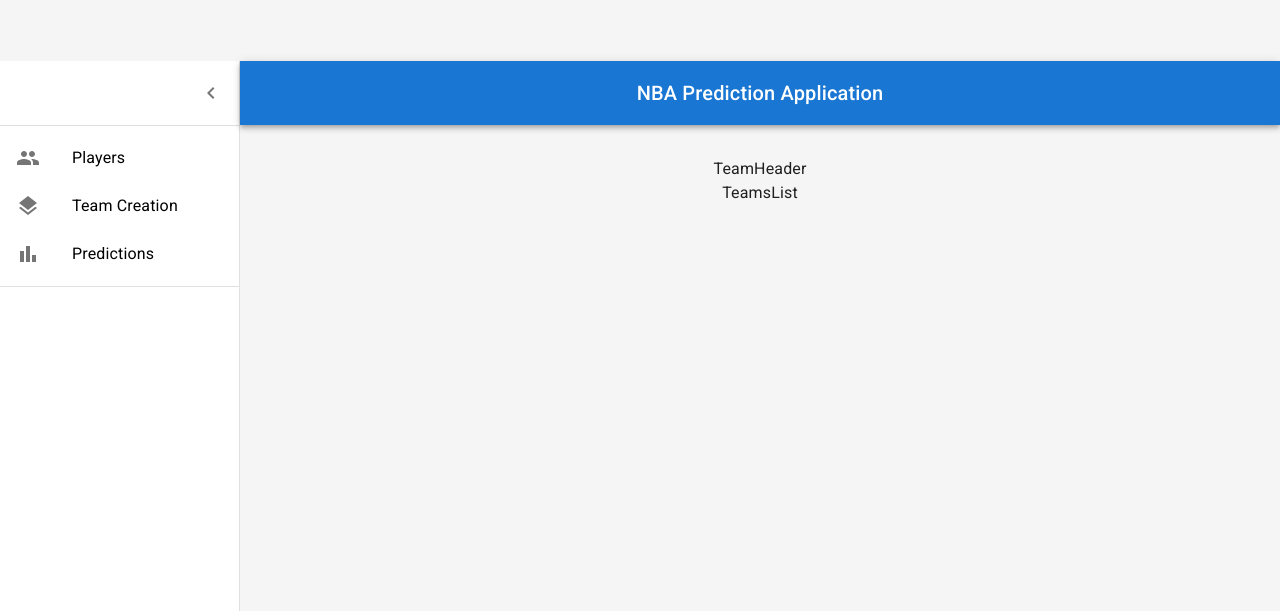
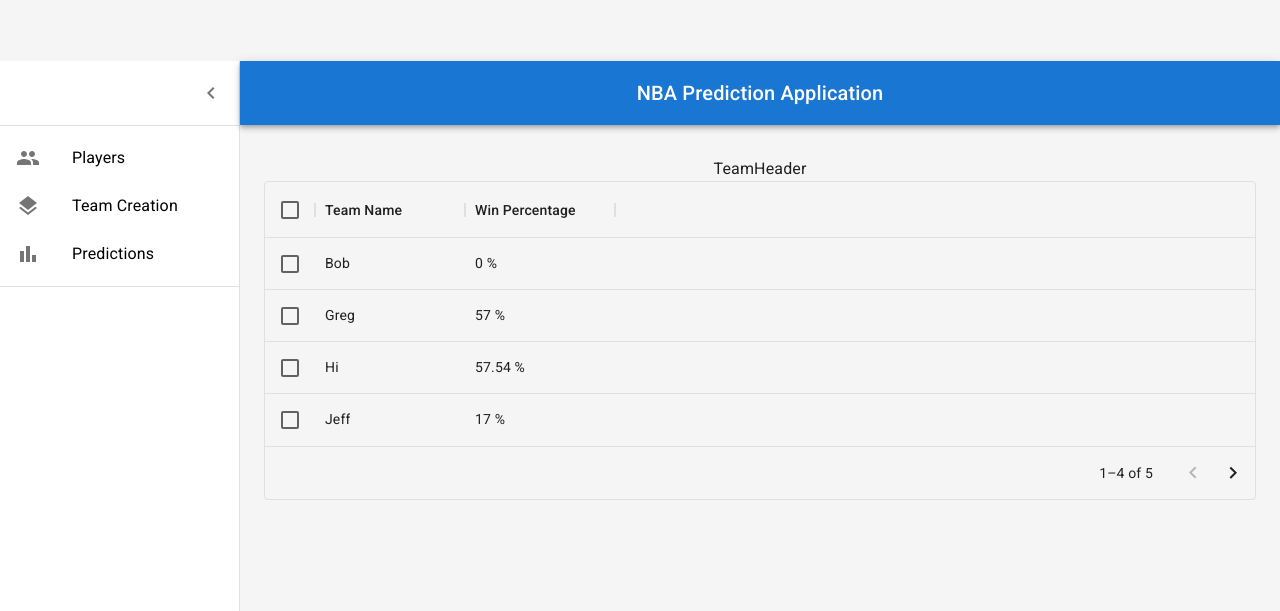
Before and after one commit to dan933/2022-NBA-Prediction-Application, a React (Create React App) app in the folder nba-front-end/: page /dashboard/prediction in a window 1280 px wide. Shown: the part 189-800 px from the top of the page. Built offline with nearby package versions, Linux system fonts and the light colour scheme.

Commit message:
user can select two teams

```diff
--- a/nba-front-end/src/components/PredictionPage/PredictionPage.tsx
+++ b/nba-front-end/src/components/PredictionPage/PredictionPage.tsx
@@ -8,21 +8,28 @@ function PredictionPage() {
 
   interface ITeam {
     TeamID ?: number,
-    TeamName?:string
+    TeamName?: string,
+    WinPer?:number
   }
-
-  api.GetAllTeams()
 
   const [teamList, setTeamList] = React.useState<ITeam[]>()
 
-//TeamList state goes here
-//API call to get the list of teams here
-//Possibly use effect goes here
+  const [IsLoading, setIsLoading] = React.useState<boolean>(true)
+
+
+//--------------------------- API Call get teams with win percentage ---------------------//
+  React.useEffect(() => {
+    setTeamList(api.GetAllTeams())
+    setIsLoading(false)
+  // eslint-disable-next-line react-hooks/exhaustive-deps
+  },[IsLoading])
     return (
 <Container maxWidth={false} sx={{ mt: 4, mb: 4, "minHeight": '600px' }}>
 {/* -------------------------------- Grid stuff goes here ------------------------------- */}
         <TeamsSection
-
+          teamList={teamList}
+          IsLoading={IsLoading}
+          setIsLoading={setIsLoading}
         />
 {/* ------------------------------------ Prediction stuff goes here -------------------- */}
   </Container>
--- a/nba-front-end/src/components/PredictionPage/TeamSection/TeamsList.tsx
+++ /dev/null
@@ -1,10 +0,0 @@
-import React from 'react'
-import api from '../../../services/api'
-
-function TeamsList() {
-  return (
-    <div>TeamsList</div>
-  )
-}
-
-export default TeamsList
--- /dev/null
+++ b/nba-front-end/src/components/PredictionPage/TeamSection/TeamsListPred.tsx
@@ -0,0 +1,69 @@
+import { DataGrid, GridColDef, GridRowParams } from '@mui/x-data-grid';
+import React, { useState } from 'react'
+import TeamList from '../../TeamPage/TeamList'
+
+function TeamsListPred(props: any) {
+    //-------------------- Column Headers ----------------------------//
+    const teamsColumns: GridColDef[] = [
+        { field: "TeamID", headerName: "ID", width: 90, hide: true },
+        { field: "TeamName", headerName: "Team Name", width: 150 },
+        {
+          field: "WinPer",
+          headerName: "Win Percentage",
+          width: 150,
+          valueFormatter: (params) => {
+            const valueFormatted = Number(
+              (params.value as number) * 100
+            ).toLocaleString();
+            return `${valueFormatted} %`;
+          },
+        }
+  ];
+
+  //todo loading please wait
+
+  const [idList, setIdList] = useState<number[]>([])
+
+// todo The Below functions should go into a predictionServices file eventually
+
+  const GetSelectedTeamsId = (id: number[]) => {
+    setIdList(id)
+    console.log(id)
+    return id
+  }
+
+  const checkTeamSelection = (rowID: any) => {
+    if (idList.length < 2) {
+      return true
+    } else if(idList.includes(rowID)) {
+      return true
+    } else {
+      return false
+    }
+  }
+
+
+
+  return (
+    <>
+      {(!props.IsLoading && props.teamList) &&
+        <DataGrid
+          autoHeight
+          rows={props.teamList}
+          getRowId={(row) => row.TeamID}
+          columns={teamsColumns}
+          disableColumnSelector={true}
+          pageSize={4}
+          rowsPerPageOptions={[4]}
+        onSelectionModelChange={(id) => {
+          GetSelectedTeamsId(id as number[])
+          }}
+        checkboxSelection
+        isRowSelectable={(params:GridRowParams) => checkTeamSelection(params.row.TeamID)}
+        />
+      }
+    </>
+  )
+}
+
+export default TeamsListPred
--- a/nba-front-end/src/components/PredictionPage/TeamSection/TeamsSection.tsx
+++ b/nba-front-end/src/components/PredictionPage/TeamSection/TeamsSection.tsx
@@ -1,12 +1,14 @@
 import React from 'react'
-import TeamList from '../TeamSection/TeamsList'
+import TeamListPred from './TeamsListPred'
 import TeamHeader from './TeamHeader'
 
-function TeamsSection() {
+function TeamsSection(props:any) {
     return (
     <>
         <TeamHeader />
-        <TeamList/>
+        <TeamListPred
+        teamList={props.teamList}
+        />
     </>
 
   )
--- a/nba-front-end/src/services/api.ts
+++ b/nba-front-end/src/services/api.ts
@@ -58,22 +58,22 @@ interface ITeam {
       WinPer: 0,
     },
     {
-      TeamID: 1,
+      TeamID: 2,
       TeamName: 'Greg',
       WinPer: 0.57,
     },
     {
-      TeamID: 1,
+      TeamID: 99,
       TeamName: 'Hi',
-      WinPer: 0.57,
+      WinPer: 0.5754,
     },
     {
-      TeamID: 1,
+      TeamID: 4,
       TeamName: 'Jeff',
       WinPer: 0.17,
     },
     {
-      TeamID: 1,
+      TeamID: 5,
       TeamName: 'James',
       WinPer: 0.58,
     }
```
